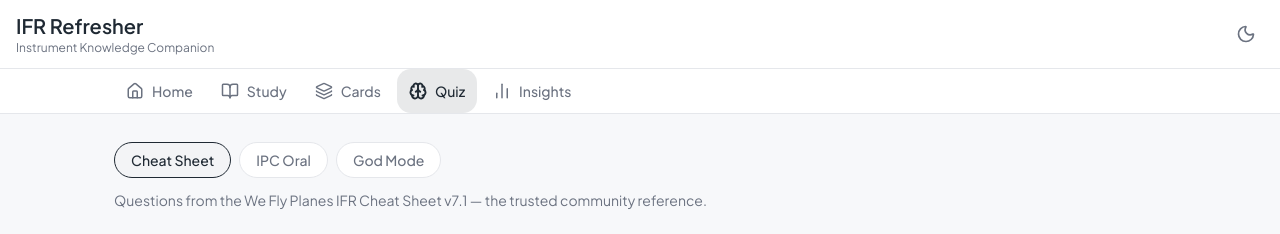
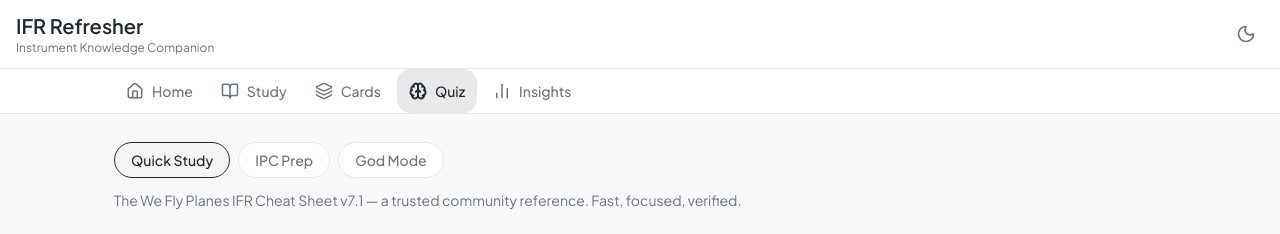
Before and after one commit to DGfinder/ifr-refresher, a Next.js app: page /quiz in a window 1280 px wide. Shown: the top 234 px of the page. Built offline with nearby package versions, Linux system fonts and the light colour scheme; what ts-fsrs would draw is missing.

Commit message:
Rename programs: Cheat Sheet → Quick Study, IPC Oral → IPC Prep

```diff
--- a/src/components/ProgramSelector.tsx
+++ b/src/components/ProgramSelector.tsx
@@ -10,8 +10,8 @@ interface ProgramSelectorProps {
 }
 
 const SHORT_NAMES: Record<ProgramId, string> = {
-  cheat_sheet: "Cheat Sheet",
-  ipc_oral: "IPC Oral",
+  cheat_sheet: "Quick Study",
+  ipc_oral: "IPC Prep",
   god_mode: "God Mode",
 };
 
--- a/src/data/programs.ts
+++ b/src/data/programs.ts
@@ -3,9 +3,9 @@ import type { ProgramId, StudyProgram } from "@/types/programs";
 export const STUDY_PROGRAMS: StudyProgram[] = [
   {
     id: "cheat_sheet",
-    name: "Cheat Sheet",
-    description: "Questions from the We Fly Planes IFR Cheat Sheet v7.1 — the trusted community reference.",
-    recommendedUse: "Best starting point. Covers the full cheat sheet: licensing, recency, equipment, fuel, alternates, en route, holding and approaches.",
+    name: "Quick Study",
+    description: "The We Fly Planes IFR Cheat Sheet v7.1 — a trusted community reference. Fast, focused, verified.",
+    recommendedUse: "Default starting point. 10 minutes before a flight review or whenever you need a quick refresher.",
     filter: {
       kinds: ["legacy_qa"],
       levels: ["core", "advanced"],
@@ -13,9 +13,9 @@ export const STUDY_PROGRAMS: StudyProgram[] = [
   },
   {
     id: "ipc_oral",
-    name: "IPC Oral",
-    description: "Law, procedures and traps across all sections — the full IPC oral mix.",
-    recommendedUse: "Run this in the days leading up to your IPC. Broad coverage across law, minima, alternates and approaches.",
+    name: "IPC Prep",
+    description: "Full IPC oral preparation — cheat sheet content plus law, procedures and traps across all sections.",
+    recommendedUse: "Use in the days leading up to your IPC. Broader coverage across law, minima, alternates and approaches.",
     filter: {
       kinds: ["ipc", "legacy_qa", "trap", "numeric"],
       levels: ["core", "advanced"],
@@ -24,8 +24,8 @@ export const STUDY_PROGRAMS: StudyProgram[] = [
   {
     id: "god_mode",
     name: "God Mode",
-    description: "Everything — all sections, all levels, all question types.",
-    recommendedUse: "Use when you want full-spectrum coverage including airline-level questions.",
+    description: "Everything — all sections, all levels, all question types including airline.",
+    recommendedUse: "Full-spectrum coverage when you want to go deep.",
     filter: {
       kinds: ["ipc", "airline", "legacy_qa", "trap", "numeric"],
       levels: ["core", "advanced", "airline"],
```
